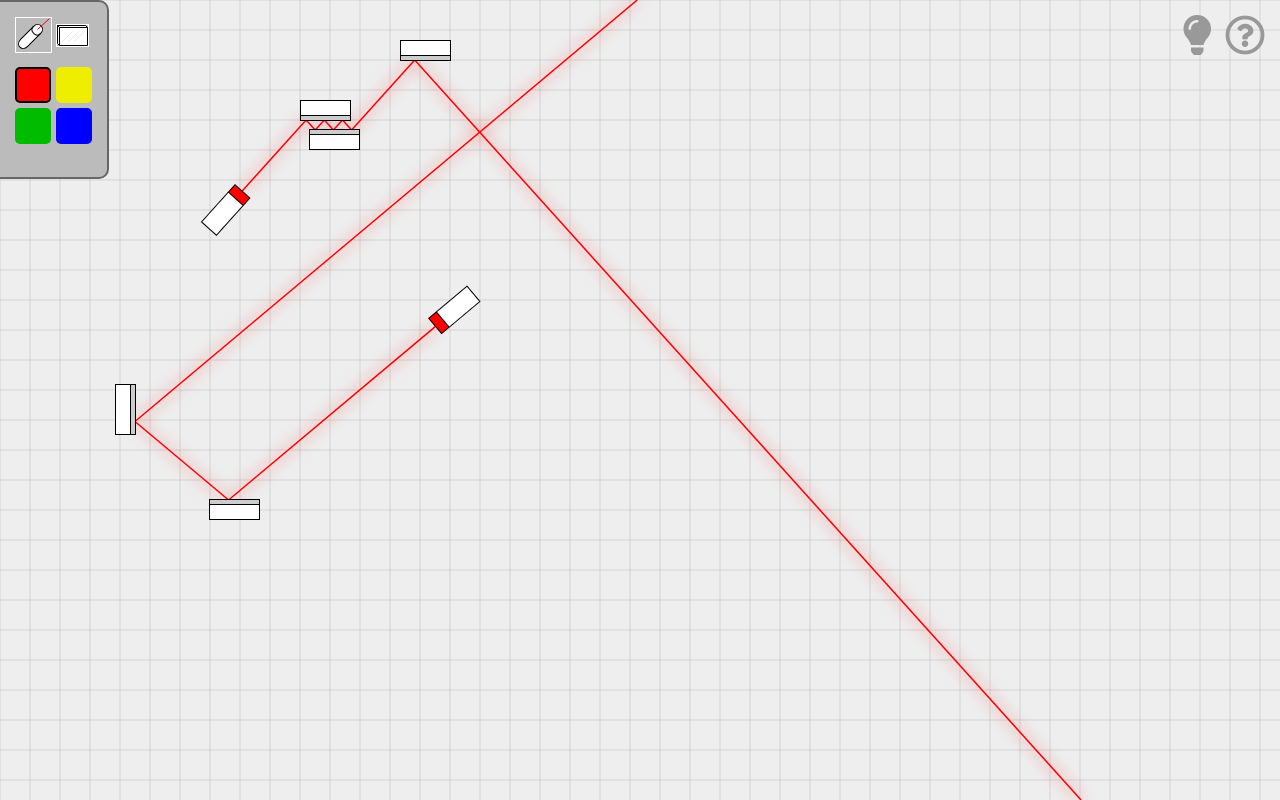
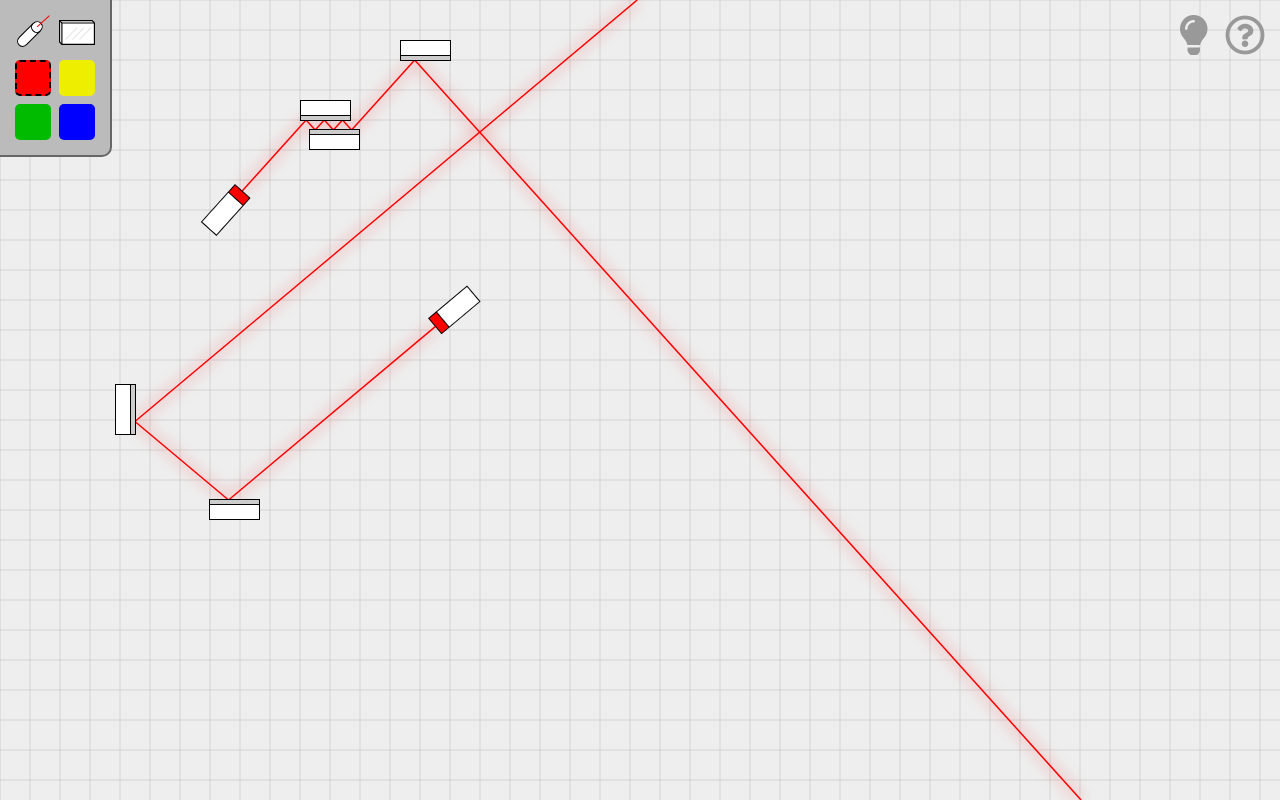
Before and after one commit to aidangadberry/laser-lights, a website built with webpack: page index.html in a window 1280 px wide. Built offline with nearby package versions, Linux system fonts and the light colour scheme.

Commit message:
Fix up control panel styling

```diff
--- a/css/index.css
+++ b/css/index.css
@@ -25,13 +25,16 @@ canvas {
 #info-section {
   position: absolute;
   right: 0px;
-  padding: 10px;
+  padding: 15px;
+  user-select: none;
+  display: flex;
+  justify-content: space-between;
+  width: 85px;
 }
 
 i {
   font-size: 40px;
   color: #999;
-  padding: 5px;
 }
 
 i:hover {
@@ -45,32 +48,39 @@ i:hover {
   position: absolute;
   left: 0px;
   background-color: #BBB;
-  border: 2px solid #666;
-  border-left: none;
-  border-top-right-radius: 10px;
+  border-right: 2px solid #666;
+  border-bottom: 2px solid #666;
   border-bottom-right-radius: 10px;
 }
 
 #panel-list {
   display: flex;
   flex-direction: column;
-
+  list-style: none;
 }
 
 #item-dragger {
   display: flex;
-  align-items: center;
-  padding: 3px;
+  justify-content: space-between;
+  align-content: center;
+  padding: 5px;
+}
+
+img {
+  width: 36px;
+  top: 50%;
+  bottom: 50%;
+  object-fit: contain;
 }
 
 #color-picker {
   display: grid;
-  grid-gap: 5px;
+  grid-gap: 8px;
   padding: 5px;
 }
 
 .color-choice {
-  border: 2px solid transparent;
+  border: 2px dashed transparent;
   border-radius: 5px;
   width: 32px;
   height: 32px;
@@ -103,11 +113,6 @@ i:hover {
 
 .active {
   border: 1px dashed red;
-}
-
-img {
-  margin: 2px;
-  border: 1px solid white;
 }
 
 /* MODAL */
--- a/index.html
+++ b/index.html
@@ -14,8 +14,8 @@
         <ul id="panel-list">
           <li>
             <div id="item-dragger">
-              <div class="item-icon"><img src="./images/laser.svg" alt=""></div>
-              <div class="item-icon"><img src="./images/mirror.svg" alt=""></div>
+                <img src="./images/laser.svg" alt="">
+                <img src="./images/mirror.svg" alt="">
             </div>
           </li>
           <li>
```
